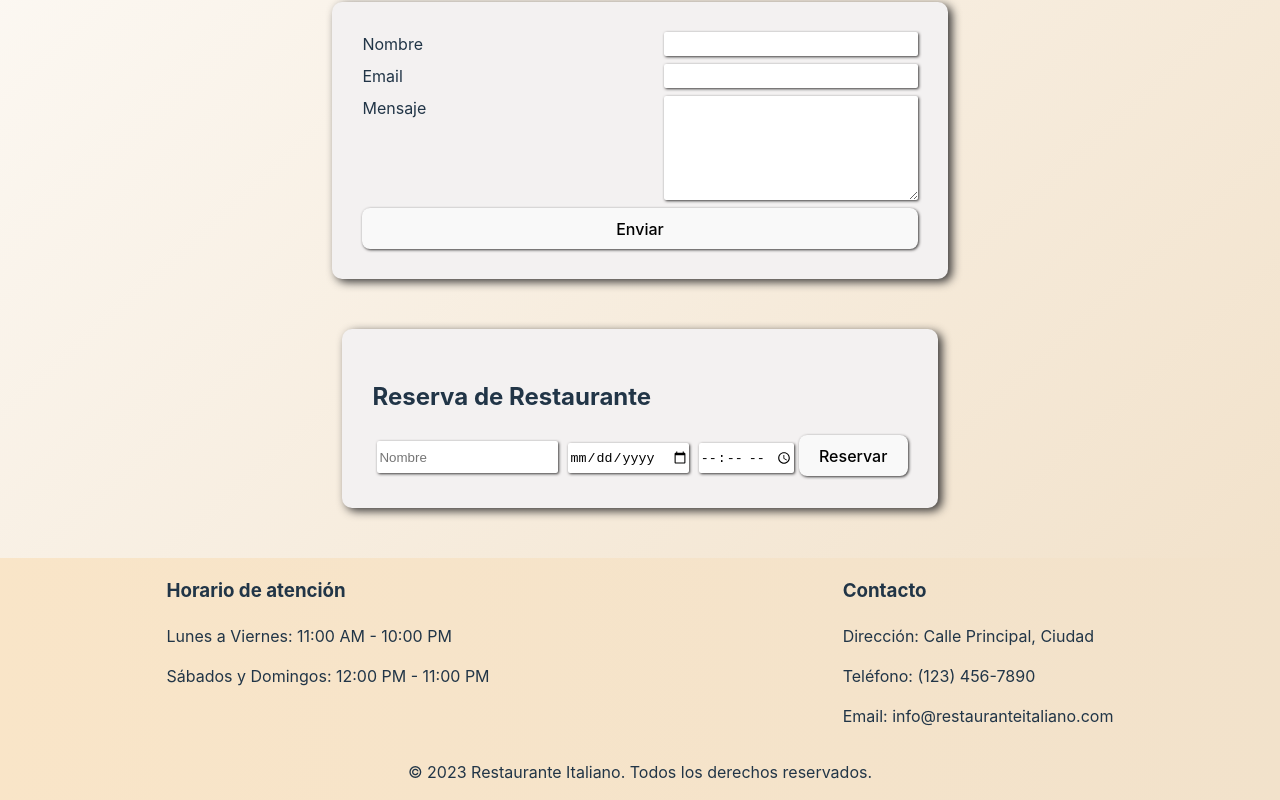
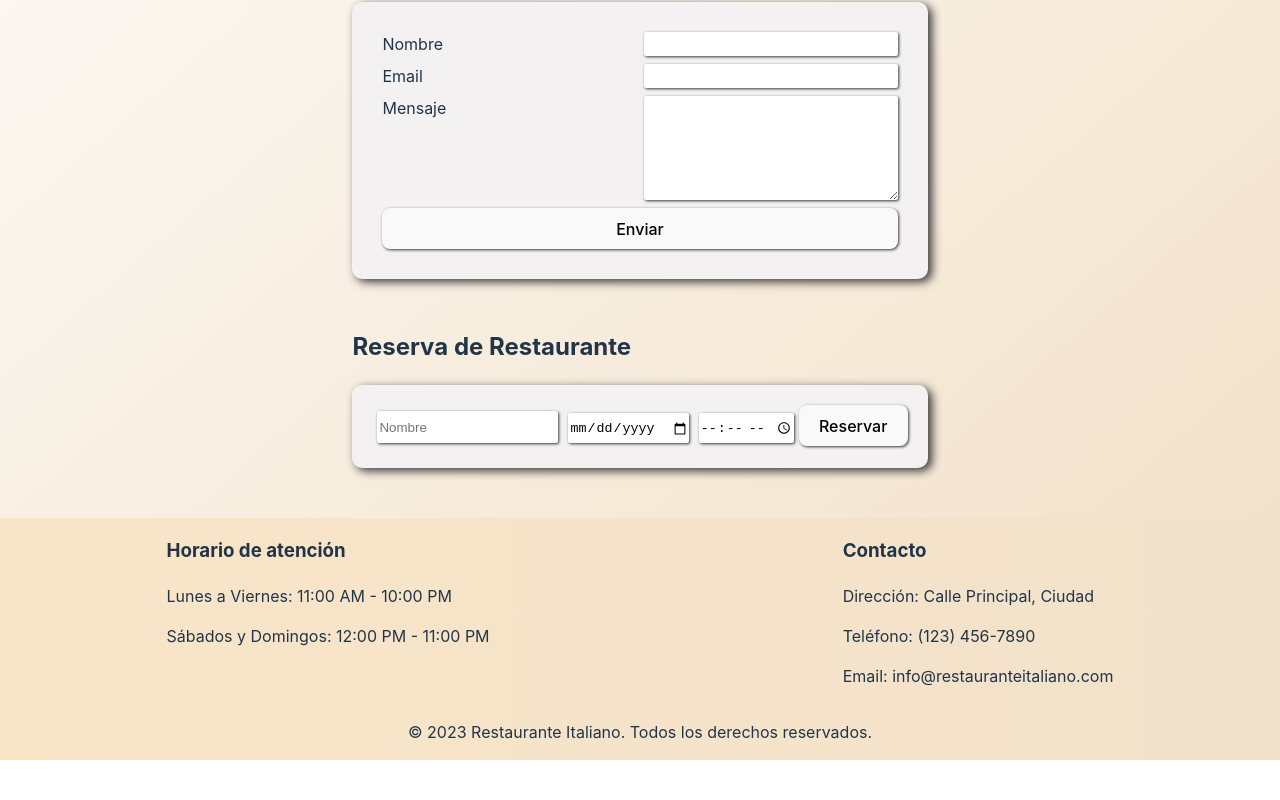
Before and after one commit to Patriciof02/proyecto4aplicacionRestaurant, a React (Vite) app: page / in a window 1280 px wide. Shown: the part 661-1461 px from the top of the page. After the commit the page ends 1421 px from the top, so only its background shows below. Built offline with nearby package versions, Linux system fonts and the light colour scheme.

Commit message:
ultimos estilos

```diff
--- a/src/App.css
+++ b/src/App.css
@@ -94,11 +94,11 @@ align-items: center;
 .reserva{
   display: flex;
   flex-direction: row;
-  margin: 10px;
+
   gap: 5px;
   margin-bottom: 50px;
    border-radius: 10px;
-   padding: 30px;
+   padding: 20px;
    box-shadow: 4px 3px 10px rgb(56, 55, 55);
    background-color: rgb(243, 241, 241);
 
--- a/src/App.jsx
+++ b/src/App.jsx
@@ -37,7 +37,9 @@ function App() {
       <h1>Formulario de Contacto</h1>
         <ContactForm />
       </div>
+      <h1>Reserva de Restaurante</h1>
       <div class='reserva'>
+
         <Reserva/>
       </div>
       </div>
--- a/src/components/NavBar.jsx
+++ b/src/components/NavBar.jsx
@@ -31,7 +31,8 @@ const Navbar = () => {
           <a href="#">Inicio</a>
         </li>
         <li>
-          <a href="/reservas">Reservas</a>
+          <a href="
+        #nombrereserva">Reservas</a>
         </li>
         <li>
           <a href="#name">Contacto</a>
--- a/src/components/Reserva.jsx
+++ b/src/components/Reserva.jsx
@@ -12,8 +12,9 @@ function Reserva() {
 
   return (
     <div>
-      <h1>Reserva de Restaurante</h1>
+
       <input
+      id='nombrereserva'
         type="text"
         placeholder="Nombre"
         value={nombre}
```
